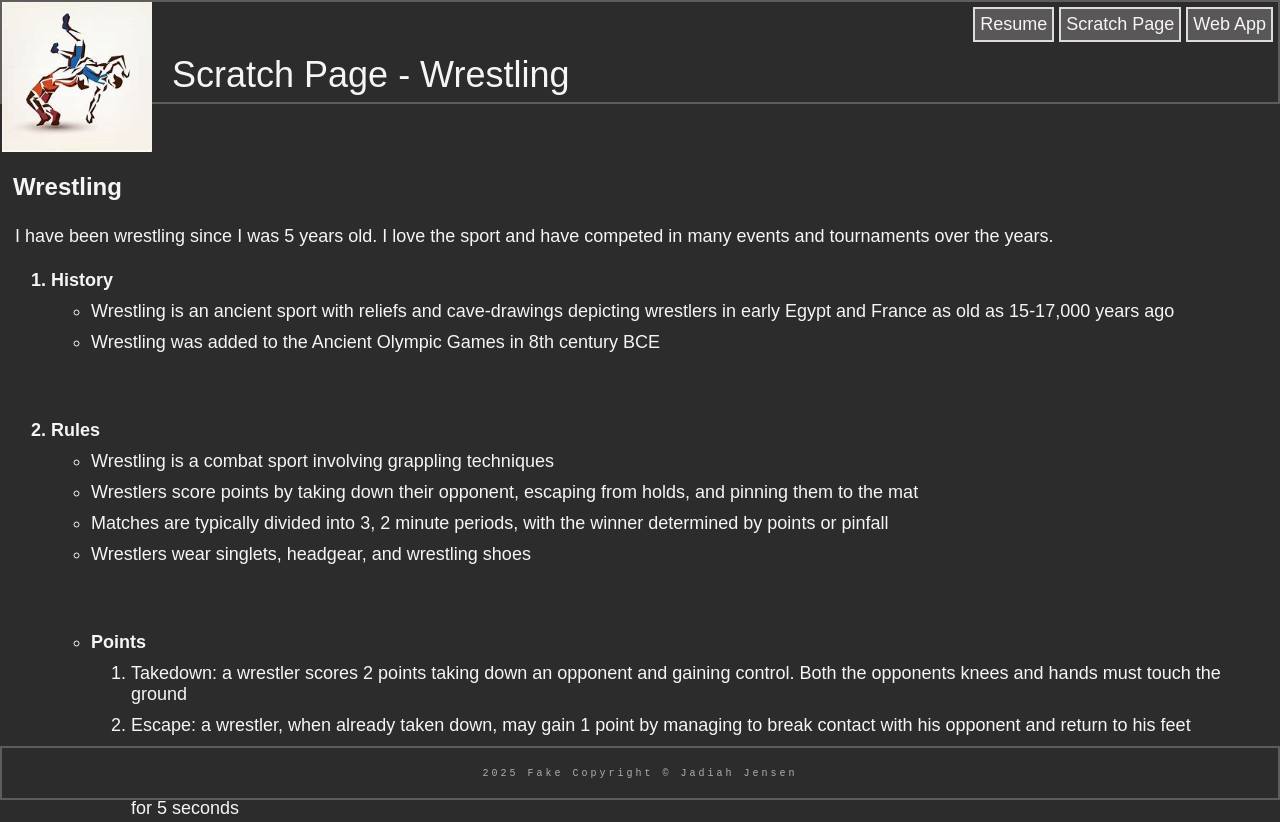
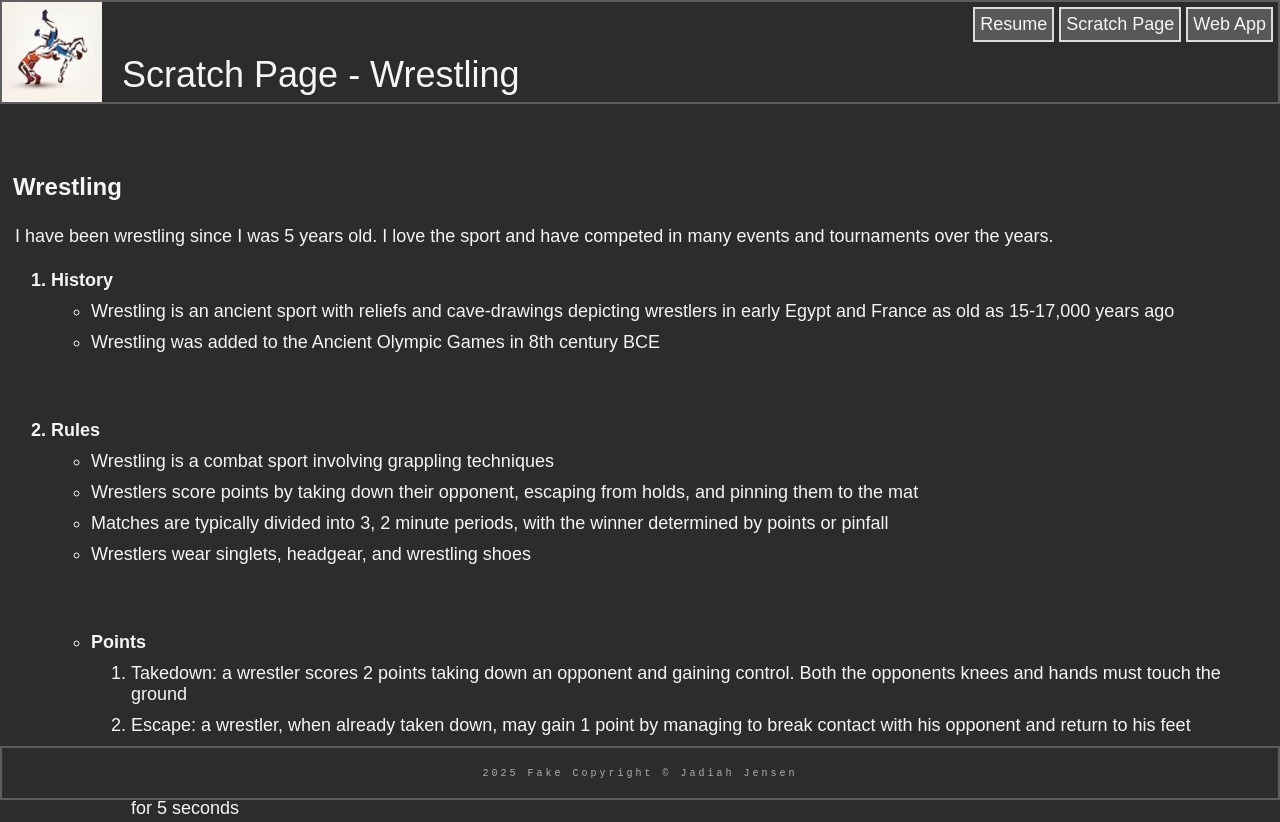
Before and after one commit to Armaggedon1414/IS201, a plain HTML site: page index.html in a window 1280 px wide. Shown: the top 822 px of the page. Drawn offline with Linux system fonts and the light colour scheme.

Commit message:
Wrestling logo change

```diff
--- a/index.html
+++ b/index.html
@@ -9,7 +9,7 @@
 </head>
 <body>
     <div class="common header">
-        <img src="assets/img/wrestlingLogo.jpeg" alt="Wrestling Logo" width="150">
+        <img src="assets/img/wrestlingLogo.jpeg" alt="Wrestling Logo" width="100">
         <span class="common contenttitle">Scratch Page - Wrestling</span>
 
         <a href="html/webapp.html" class="navbuttons">Web App</a>
```
